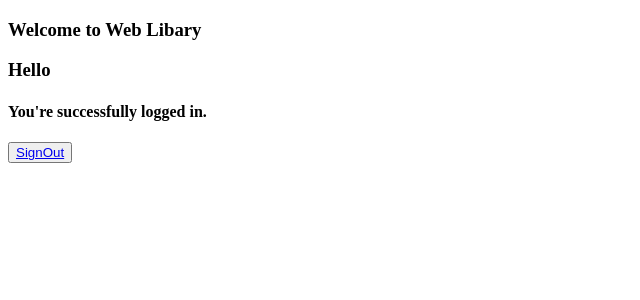
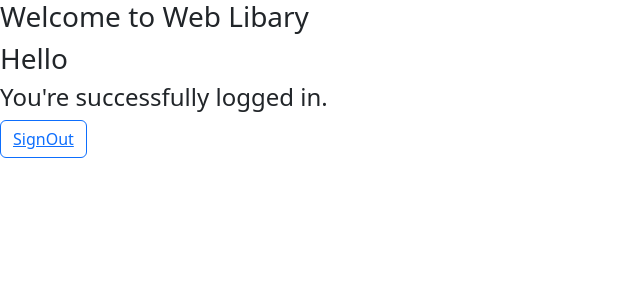
Before and after one commit to airandersons/Book-Library, a Django app: template BOOK_MANAGEMENT/templates/authentication/index.html in a window 1280 px wide. Shown: the top 300 px of the page, without its empty margins (0-640 px from the left). Run offline with Django 4.2, Linux system fonts and the light colour scheme; the template is opened without the code that fills it, so the values that code supplies are empty; a user stored in the database is signed in; parts of the project's set-up code (start-up, migrations or seed data) failed here and were passed over.

Commit message:
new work on buttons

```diff
--- a/BOOK_MANAGEMENT/BOOK_MANAGEMENT/urls.py
+++ b/BOOK_MANAGEMENT/BOOK_MANAGEMENT/urls.py
@@ -18,5 +18,5 @@
 
 urlpatterns = [
     path('admin/', admin.site.urls),
-    path('', include('authentication.urls')),
+    path('', include('APPLICATION1.urls')),
 ]
--- a/BOOK_MANAGEMENT/templates/authentication/index.html
+++ b/BOOK_MANAGEMENT/templates/authentication/index.html
@@ -5,6 +5,8 @@
     <meta http-equiv="X-UA-Compatible" content="IE=edge">
     <meta name="viewport" content="width=device-width, initial-scale=1.0">
     <title>Authentication</title>
+    <link href="https://cdn.jsdelivr.net/npm/bootstrap@5.2.0-beta1/dist/css/bootstrap.min.css" rel="stylesheet" integrity="sha384-0evHe/X+R7YkIZDRvuzKMRqM+OrBnVFBL6DOitfPri4tjfHxaWutUpFmBp4vmVor" crossorigin="anonymous">
+
 </head>
 <body>
 
@@ -24,10 +26,11 @@
     {% if user.is_authenticated %}
     <h3>Hello {{ fname }}</h3>
     <h4>You're successfully logged in.</h4>
-    <button type="submit"> <a href="/signout"> SignOut</a></button>
+    <button class="btn btn-outline-primary"  type="submit"> <a href="/signout"> SignOut</a></button>
     {% else %}
-    <button type="submit"><a href="/signup"> SignUp</a></button>
-    <button type="submit"><a href="/signin"> SignIn</a></button>
+    <button class="btn btn-outline-primary" type="submit"><a href="/signup"> SignUp</a></button>
+    <button class="btn btn-outline-primary" type="submit"><a href="/signin"> SignIn</a></button>
     {% endif %}
+    <script src="https://cdn.jsdelivr.net/npm/bootstrap@5.2.0-beta1/dist/js/bootstrap.bundle.min.js" integrity="sha384-pprn3073KE6tl6bjs2QrFaJGz5/SUsLqktiwsUTF55Jfv3qYSDhgCecCxMW52nD2" crossorigin="anonymous"></script>
 </body>
 </html>
--- a/BOOK_MANAGEMENT/templates/authentication/signin.html
+++ b/BOOK_MANAGEMENT/templates/authentication/signin.html
@@ -5,6 +5,8 @@
     <meta http-equiv="X-UA-Compatible" content="IE=edge">
     <meta name="viewport" content="width=device-width, initial-scale=1.0">
     <title>Document</title>
+    <link href="https://cdn.jsdelivr.net/npm/bootstrap@5.2.0-beta1/dist/css/bootstrap.min.css" rel="stylesheet" integrity="sha384-0evHe/X+R7YkIZDRvuzKMRqM+OrBnVFBL6DOitfPri4tjfHxaWutUpFmBp4vmVor" crossorigin="anonymous">
+
 </head>
 <body>
 
@@ -21,7 +23,9 @@
         <br>
 
 
-        <button type="submit">Sign In</button>
+        <button type="submit" type="button" class="btn btn-primary">Sign In</button>
     </form>
+    <script src="https://cdn.jsdelivr.net/npm/bootstrap@5.2.0-beta1/dist/js/bootstrap.bundle.min.js" integrity="sha384-pprn3073KE6tl6bjs2QrFaJGz5/SUsLqktiwsUTF55Jfv3qYSDhgCecCxMW52nD2" crossorigin="anonymous"></script>
+</body>
 </body>
 </html>
--- a/BOOK_MANAGEMENT/templates/authentication/signup.html
+++ b/BOOK_MANAGEMENT/templates/authentication/signup.html
@@ -5,6 +5,8 @@
     <meta http-equiv="X-UA-Compatible" content="IE=edge">
     <meta name="viewport" content="width=device-width, initial-scale=1.0">
     <title>Document</title>
+    <link href="https://cdn.jsdelivr.net/npm/bootstrap@5.2.0-beta1/dist/css/bootstrap.min.css" rel="stylesheet" integrity="sha384-0evHe/X+R7YkIZDRvuzKMRqM+OrBnVFBL6DOitfPri4tjfHxaWutUpFmBp4vmVor" crossorigin="anonymous">
+
 </head>
 <body>
 
@@ -35,7 +37,8 @@
         <input type="password" id="pass2" name="pass2" placeholder="Confirm Your Password"Required>
         <br>
 
-        <button type="submit">Sign Up</button>
+        <button type="submit" type="button" class="btn btn-secondary">Sign Up</button>
     </form>
+    <script src="https://cdn.jsdelivr.net/npm/bootstrap@5.2.0-beta1/dist/js/bootstrap.bundle.min.js" integrity="sha384-pprn3073KE6tl6bjs2QrFaJGz5/SUsLqktiwsUTF55Jfv3qYSDhgCecCxMW52nD2" crossorigin="anonymous"></script>
 </body>
 </html>
```
Also changed, not shown: BOOK_MANAGEMENT/db.sqlite3.
